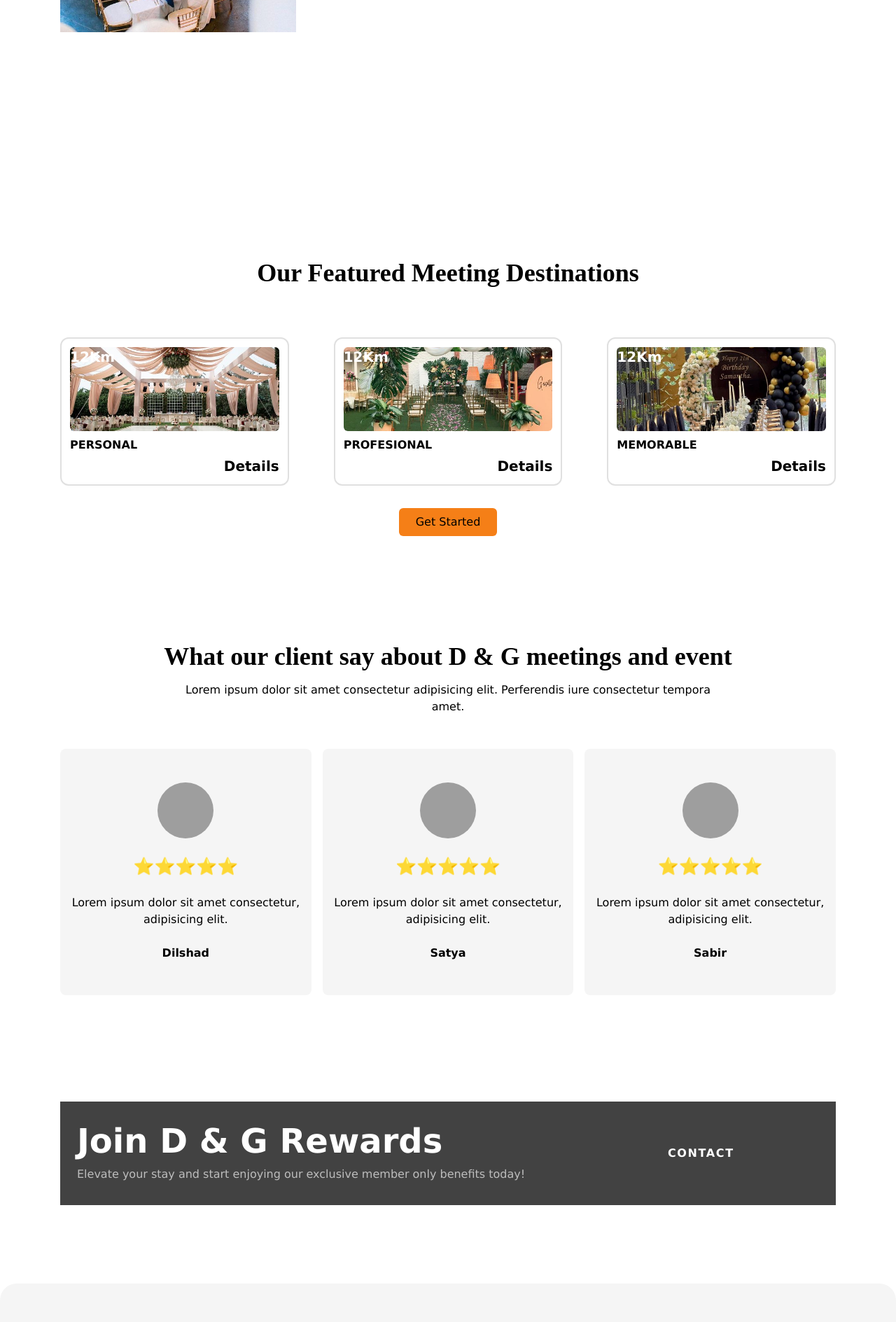
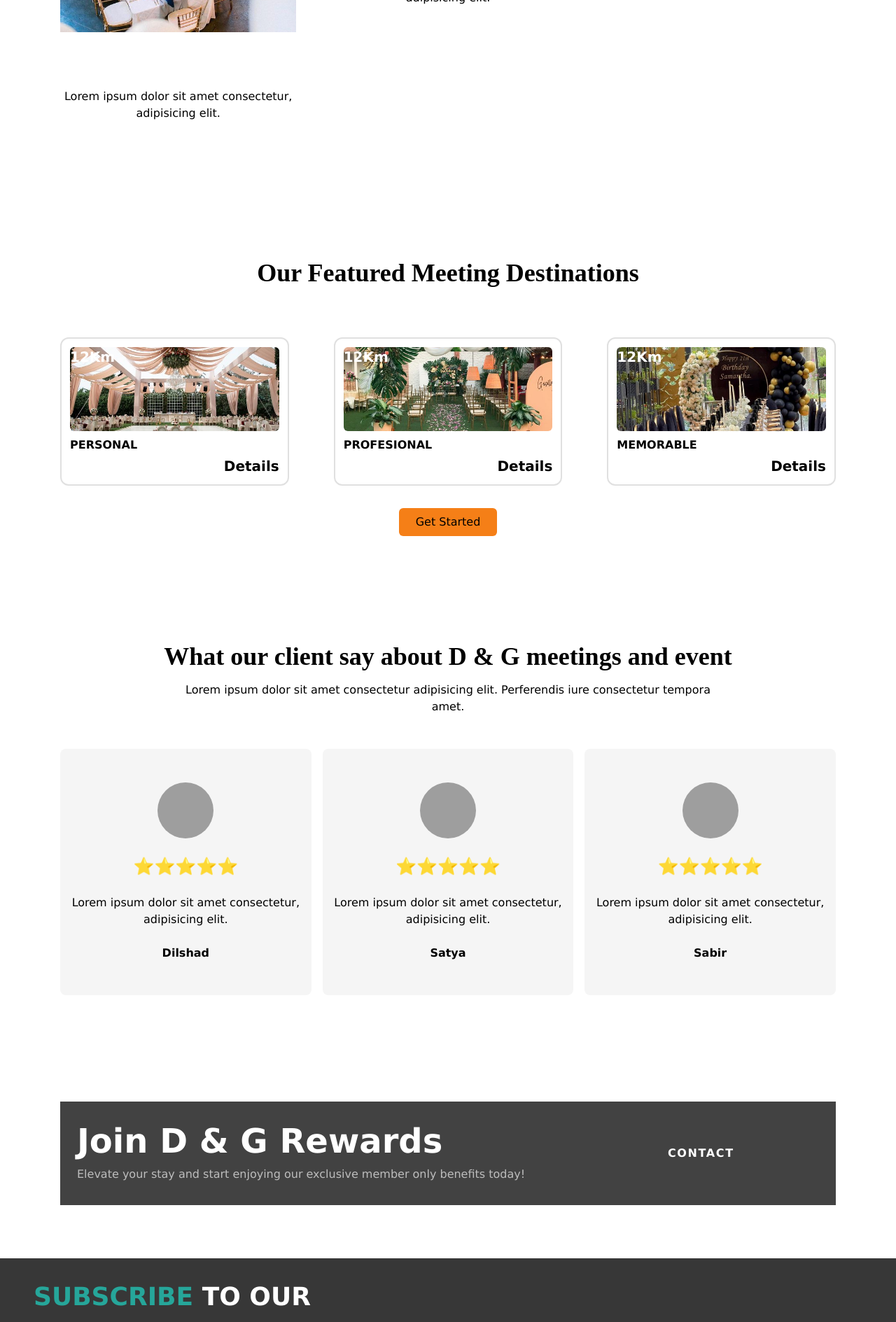
Before and after one commit to Jonzdee/D-G_Hotel, a React (Vite) app: page /MeetingPage in a window 1280 px wide. Shown: the part 2460-4349 px from the top of the page at 70% size. Built offline with nearby package versions, Linux system fonts and the light colour scheme; grey boxes are pictures that could not be loaded.

Commit message:
Discriptions text updated

```diff
--- a/src/components/Meeting/MeetingWhyChoseUs.jsx
+++ b/src/components/Meeting/MeetingWhyChoseUs.jsx
@@ -53,7 +53,7 @@ const MeetingServices = () => {
                   <img src={skill.icon} alt={skill.name} className="text-5xl text-primary group-hover:text-black duration-300" />
                 </div>
                 <h1 className="text-2xl font-bold">{skill.name}</h1>
-                <p>{skill.description}</p>
+                <p className="text-black">{skill.description}</p>
                 <a
                   href={skill.link}
                   className="inline-block text-lg font-semibold py-3 text-primary group-hover:text-black duration-300"
--- a/src/pages/MeetingPage.jsx
+++ b/src/pages/MeetingPage.jsx
@@ -13,7 +13,7 @@ import Why from "../components/Meeting/MeetingWhyChoseUs";
 import CarList from "../components/Meeting/MeetingList";
 import Contact from "../components/Meeting/MeetingContact";
 import Testimonial from "../components/Meeting/MeetingTestimonial";
-import Footer from "../components/Meeting/MeetingFooter";
+// import Footer from "../components/Meeting/MeetingFooter";
 
 const MeetingPage = () => {
   // Dark mode state and effect
@@ -60,7 +60,7 @@ const MeetingPage = () => {
       <CarList />
       <Testimonial />
       <Contact />
-      <Footer />
+      {/* <Footer /> */}
     </div>
   );
 };
```
